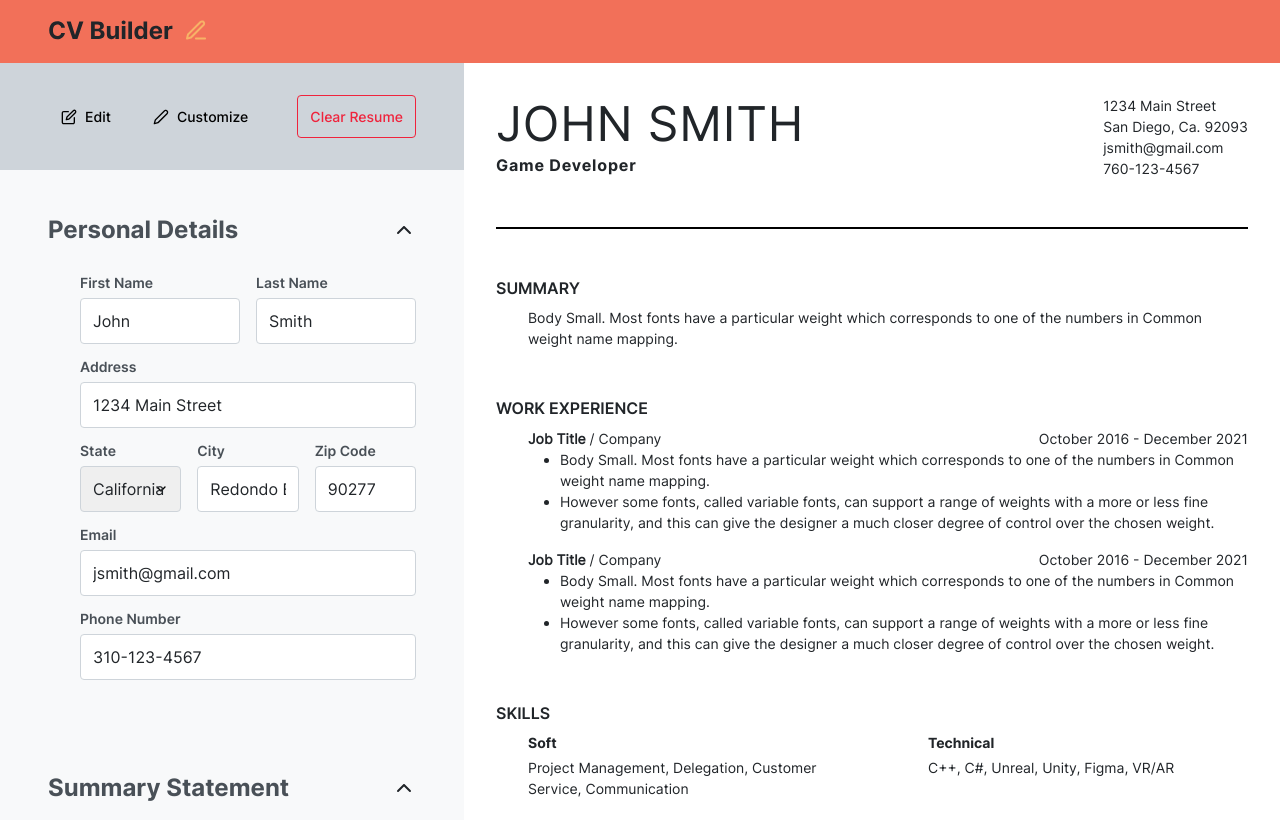
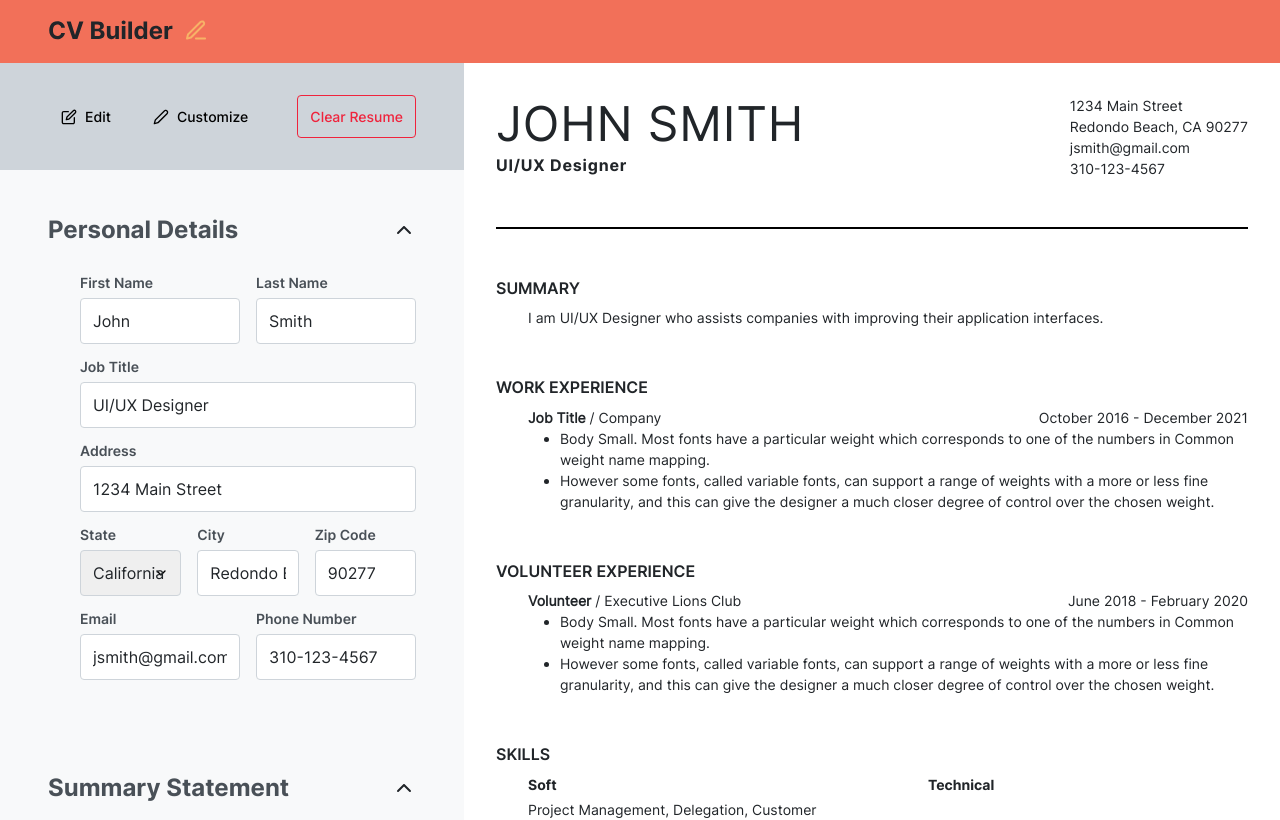
Before and after one commit to vbelmonte/cv-application, a React (Vite) app: page / in a window 1280 px wide. Shown: the top 820 px of the page. Built offline with nearby package versions, Linux system fonts and the light colour scheme.

Commit message:
Add components and props to print out form inputs to preview

```diff
--- a/src/App.jsx
+++ b/src/App.jsx
@@ -77,8 +77,7 @@ function determineFormProcess(form, formName) {
       obj = {
         name: form.elements['name'].value,
         position: form.elements['position'].value,
-        email: form.elements['email'].value,
-        phone: form.elements['phone'].value,
+        contact: form.elements['contact'].value,
         type: formName
       }
       break;
@@ -559,6 +558,7 @@ function PreviewArea() {
 function Main() {
   const [firstName, setFirstName] = useState('John');
   const [lastName, setLastName] = useState('Smith');
+  const [jobTitle, setJobTitle] = useState('UI/UX Designer');
   const [address, setAddress] = useState('1234 Main Street');
   const [state, setState] = useState('CA');
   const [city, setCity] = useState('Redondo Beach');
@@ -566,7 +566,7 @@ function Main() {
   const [email, setEmail] = useState('jsmith@gmail.com');
   const [phone, setPhone] = useState('310-123-4567');
 
-  const [summary, setSummary] = useState('Test');
+  const [summary, setSummary] = useState('I am UI/UX Designer who assists companies with improving their application interfaces.');
 
   const [workExperienceForm, setWorkExperienceForm] = useState(<></>);
   const [volunteerExperienceForm, setVolunteerExperienceForm] = useState(<></>);
@@ -640,6 +640,7 @@ function Main() {
   function clearAllFields() {
     setFirstName('');
     setLastName('');
+    setJobTitle('');
     setAddress('');
     setState('default');
     setCity('');
@@ -884,8 +885,7 @@ function Main() {
             <InputSet label='Position' type='text' id='position' name='position' value='' option='input-im' />
           </div>
           <div className='display-flex gap-16 flex-wrap'>
-            <InputSet label='Email Address' type='text' id='email' name='email' value=''option='input-im' />
-            <InputSet label='Phone Number' type='text' id='phone' name='phone' value='' option='input-im' />
+            <InputSet label='Contact Info (Phone or Email)' type='text' id='contact' name='contact' value=''option='input-im' />
           </div>
           <div className='display-flex gap-16 flex-wrap'>
             <Button text='Add' classes='power flex-1' handleClick={() => addEntry(event, formClass)} />
@@ -908,14 +908,17 @@ function Main() {
                     <InputSet label='First Name' type='text' id='fname' name='fname' value={firstName} option='input' callback={setFirstName} />
                     <InputSet label='Last Name' type='text' id='lname' name='lname' value={lastName} option='input' callback={setLastName} />
                   </div>
+                  <InputSet label='Job Title' type='text' id='job-title' name='address' value={jobTitle} option='input' callback={setJobTitle} />
                   <InputSet label='Address' type='text' id='address' name='address' value={address} option='input' callback={setAddress} />
                   <div className='display-flex gap-16 flex-wrap'>
                     <InputSet label='State' id='state' name='state' option='select-state' select={state} callback={setState} />
                     <InputSet label='City' type='text' id='city' name='city' value={city} option='input' callback={setCity} />
                     <InputSet label='Zip Code' type='text' id='zip' name='zip' value={zipCode} option='input' callback={setZipCode} />
                   </div>
-                  <InputSet label='Email' type='text' id='email' name='email' value={email} option='input' callback={setEmail} />
-                  <InputSet label='Phone Number' type='text' id='phone' name='phone' value={phone} option='input' callback={setPhone} />
+                  <div className='display-flex gap-16 flex-wrap'>
+                    <InputSet label='Email' type='text' id='email' name='email' value={email} option='input' callback={setEmail} />
+                    <InputSet label='Phone Number' type='text' id='phone' name='phone' value={phone} option='input' callback={setPhone} />
+                  </div>
                 </InputForm>
               </DropdownContainer>
               <DropdownContainer containerName='Summary Statement' containerType='no-entries'>
@@ -1013,7 +1016,26 @@ function Main() {
         </div>
       </div>
       <div className='preview-area'>
-        <Traditional />
+        <Traditional
+          firstName={firstName}
+          lastName={lastName}
+          jobTitle={jobTitle}
+          address={address}
+          city={city}
+          state={state}
+          zipCode={zipCode}
+          email={email}
+          phone={phone}
+          summary={summary}
+          workExperience={workArray}
+          volunteerExperience={volunteerArray}
+          softSkills={skillSoftArray}
+          technicalSkills={skillTechArray}
+          education={educationArray}
+          certification={certificationArray}
+          awards={awardArray}
+          references={referenceArray}
+        />
       </div>
     </main>
   )
--- a/src/components/Traditional.jsx
+++ b/src/components/Traditional.jsx
@@ -25,7 +25,7 @@ function Container({ direction, children }) {
   }
 }
 
-function JobEntry({ jobTitle, company, dates }) {
+function JobEntry({ jobTitle, company, startDate, endDate }) {
   return (
     <div className='display-flex flex-column'>
       <div className='display-flex gap-48 justify-space-between'>
@@ -33,7 +33,26 @@ function JobEntry({ jobTitle, company, dates }) {
           <p><strong>{jobTitle}</strong> / {company}</p>
         </div>
         <div>
-          <p className='primary'>{dates}</p>
+          <p className='primary'>{startDate} - {endDate}</p>
+        </div>
+      </div>
+      <ul>
+        <li>Body Small. Most fonts have a particular weight which corresponds to one of the numbers in Common weight name mapping.</li>
+        <li>However some fonts, called variable fonts, can support a range of weights with a more or less fine granularity, and this can give the designer a much closer degree of control over the chosen weight.</li>
+      </ul>
+    </div>
+  )
+}
+
+function VolunteerEntry({ position, organization, startDate, endDate }) {
+  return (
+    <div className='display-flex flex-column'>
+      <div className='display-flex gap-48 justify-space-between'>
+        <div>
+          <p><strong>{position}</strong> / {organization}</p>
+        </div>
+        <div>
+          <p className='primary'>{startDate} - {endDate}</p>
         </div>
       </div>
       <ul>
@@ -62,29 +81,109 @@ function SkillsContainer({ children }) {
   )
 }
 
-function Skills({ entry }) {
+function Skills({ skill }) {
   return (
     <div>
-      {entry}
+      {skill}
     </div>
   )
 }
 
-export function Traditional() {
+function SoftSkillListings({ array }) {
+  return (
+    <>
+      {array.map((entry) => {
+        return <Skills key={entry.skill} skill={entry.skill} />
+      })}
+    </>
+  )
+}
+
+function TechnicalSkillListings({ array }) {
+  return (
+    <>
+      {array.map((entry) => {
+        return <Skills key={entry.skill} skill={entry.skill} />
+      })}
+    </>
+  )
+}
+
+function JobListings({array}) {
+  return (
+    <>
+      {array.map((entry) => {
+        return <JobEntry key={entry.position} jobTitle={entry.position} company={entry.company} startDate={entry.startDate} endDate={entry.endDate} />
+      })}
+    </>
+  )
+}
+
+function VolunteerListings({array}) {
+  return (
+    <>
+      {array.map((entry) => {
+        return <VolunteerEntry key={entry.position} position={entry.position} organization={entry.organization} startDate={entry.startDate} endDate={entry.endDate} />
+      })}
+    </>
+  )
+}
+
+function EducationListings({ array }) {
+  return (
+    <>
+      {array.map((entry) => {
+        return <GeneralEntry key={entry.degree} main={entry.degree} detail={entry.institution} subDetail={`${entry.startDate} - ${entry.endDate}`} />
+      })}
+    </>
+  )
+}
+
+function CertificationListings({ array }) {
+  return (
+    <>
+      {array.map((entry) => {
+        return <GeneralEntry key={entry.certification} main={entry.certification} detail={entry.institution} subDetail={`${entry.startDate} - ${entry.endDate}`} />
+      })}
+    </>
+  )
+}
+
+function AwardListings({ array }) {
+  return (
+    <>
+      {array.map((entry) => {
+        return <GeneralEntry key={entry.award} main={entry.award} detail={entry.organization} subDetail={entry.date} />
+      })}
+    </>
+  )
+}
+
+function ReferenceListings({ array }) {
+  return (
+    <>
+      {array.map((entry) => {
+        return <GeneralEntry key={entry.name} main={entry.name} detail={entry.position} subDetail={entry.contact} />
+      })}
+    </>
+  )
+}
+
+export function Traditional(props) {
   return (
     <div className='page'>
       <div className='traditional'>
         <header className='display-flex justify-space-between'>
           <div>
-            <h1>John Smith</h1>
-            <h2>Game Developer</h2>
+            <h1>{props.firstName} {props.lastName}</h1>
+            <h2>{props.jobTitle}</h2>
           </div>
           <div>
-            <p>1234 Main Street <br />
-              San Diego, Ca. 92093
+            <p>{props.address} <br />
+              {props.city}, {props.state} {props.zipCode}
             </p>
-            <p>jsmith@gmail.com</p>
-            <p>760-123-4567</p>
+            <p>{props.email}</p>
+            <p>{props.phone}</p>
           </div>
         </header>
         <hr/>
@@ -92,25 +191,34 @@ export function Traditional() {
           <Section>
             <h1>Summary</h1>
             <Container>
-              <p>Body Small. Most fonts have a particular weight which corresponds to one of the numbers in Common weight name mapping.</p>
+              <p>{props.summary}</p>
             </Container>
           </Section>
           <Section>
             <h1>Work Experience</h1>
               <Container>
-                <JobEntry jobTitle='Job Title' company='Company' dates='October 2016 - December 2021'/>
-                <JobEntry jobTitle='Job Title' company='Company' dates='October 2016 - December 2021'/>
+                <JobListings array={props.workExperience}/>
+                <JobEntry jobTitle='Job Title' company='Company' startDate='October 2016' endDate='December 2021'/>
               </Container>
+          </Section>
+          <Section>
+            <h1>Volunteer Experience</h1>
+            <Container>
+              <VolunteerListings array={props.volunteerExperience}/>
+              <VolunteerEntry position='Volunteer' organization='Executive Lions Club' startDate='June 2018' endDate='February 2020'/>
+            </Container>
           </Section>
           <Section>
             <h1>Skills</h1>
             <Container direction='row'>
               <SkillsContainer>
                 <h2>Soft</h2>
-                <Skills entry='Project Management, Delegation, Customer Service, Communication' />
+                <SoftSkillListings array={props.softSkills}/>
+                <Skills skill='Project Management, Delegation, Customer Service, Communication' />
               </SkillsContainer>
               <SkillsContainer>
                 <h2>Technical</h2>
+                <TechnicalSkillListings array={props.technicalSkills}/>
                 <Skills entry='C++, C#, Unreal, Unity, Figma, VR/AR' />
               </SkillsContainer>
             </Container>
@@ -119,6 +227,7 @@ export function Traditional() {
             <Section classes='flex-grow-1'>
               <h1>Education</h1>
               <Container direction='row'>
+                <EducationListings array={props.education}/>
                 <GeneralEntry
                   main='Computer Science, Bachelor of Science'
                   detail='Embry Riddle Aeronautical University'
@@ -134,6 +243,7 @@ export function Traditional() {
             <Section classes='flex-grow-1'>
               <h1>Certifications</h1>
               <Container>
+                <CertificationListings array={props.certification}/>
                 <GeneralEntry
                   main='Certificate'
                   detail='Institution'
@@ -144,6 +254,7 @@ export function Traditional() {
             <Section classes='flex-grow-1'>
               <h1>Awards</h1>
               <Container>
+                <AwardListings array={props.awards}/>
                 <GeneralEntry
                   main='Award'
                   detail='Institution'
@@ -154,6 +265,7 @@ export function Traditional() {
             <Section classes='flex-grow-1'>
               <h1>References</h1>
               <Container>
+                <ReferenceListings array={props.references}/>
                 <GeneralEntry
                   main='Magnus Larsson'
                   detail='Manager'
```
